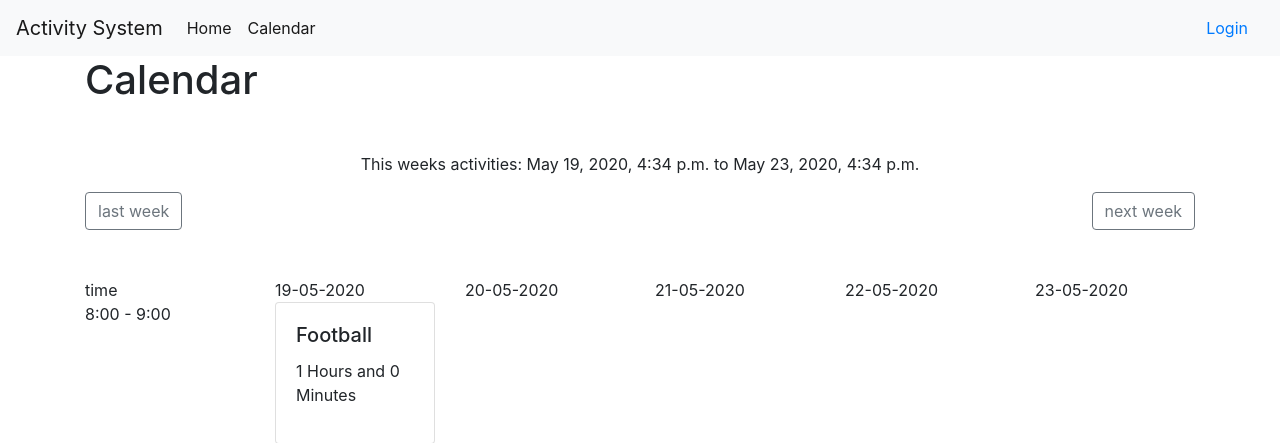
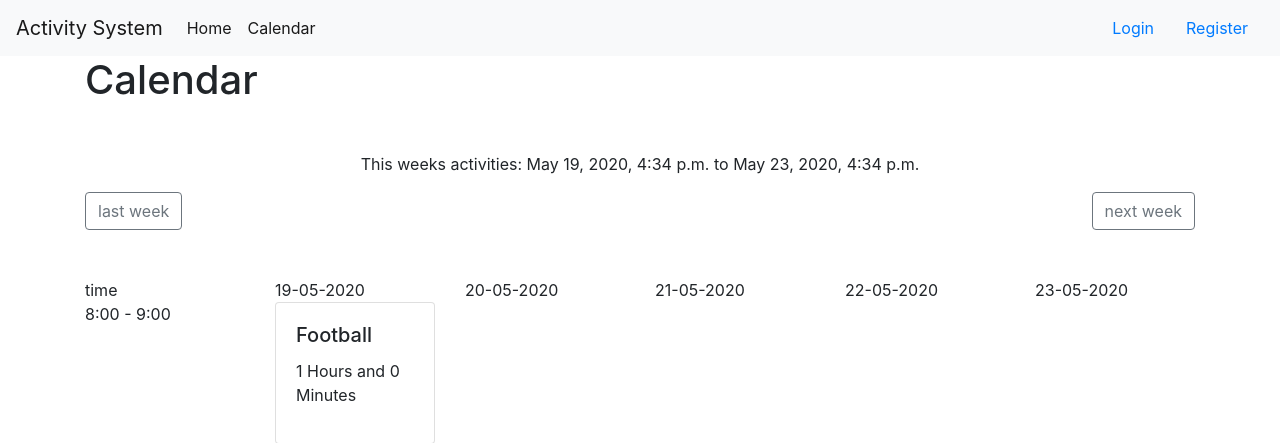
Before and after one commit to alexangria1992/ISCG_7427_Assignment, a Django app: page /calendar/ in a window 1280 px wide. Shown: the top 443 px of the page. Run offline with Django 3.2, Linux system fonts and the light colour scheme; data comes from the database, SQL or seed files in the repository; some libraries are stand-ins or nearby versions.

Commit message:
Uncommented Register link

```diff
--- a/templates/nav.html
+++ b/templates/nav.html
@@ -57,7 +57,7 @@
             </div>
 
             <div class="nav-item">
-                <!-- <a class="nav-link" href="{% url 'register-user' %}">Register</a> -->
+                <a class="nav-link" href="{% url 'register-user' %}">Register</a>
             </div>
             {% endif %}
 
```
